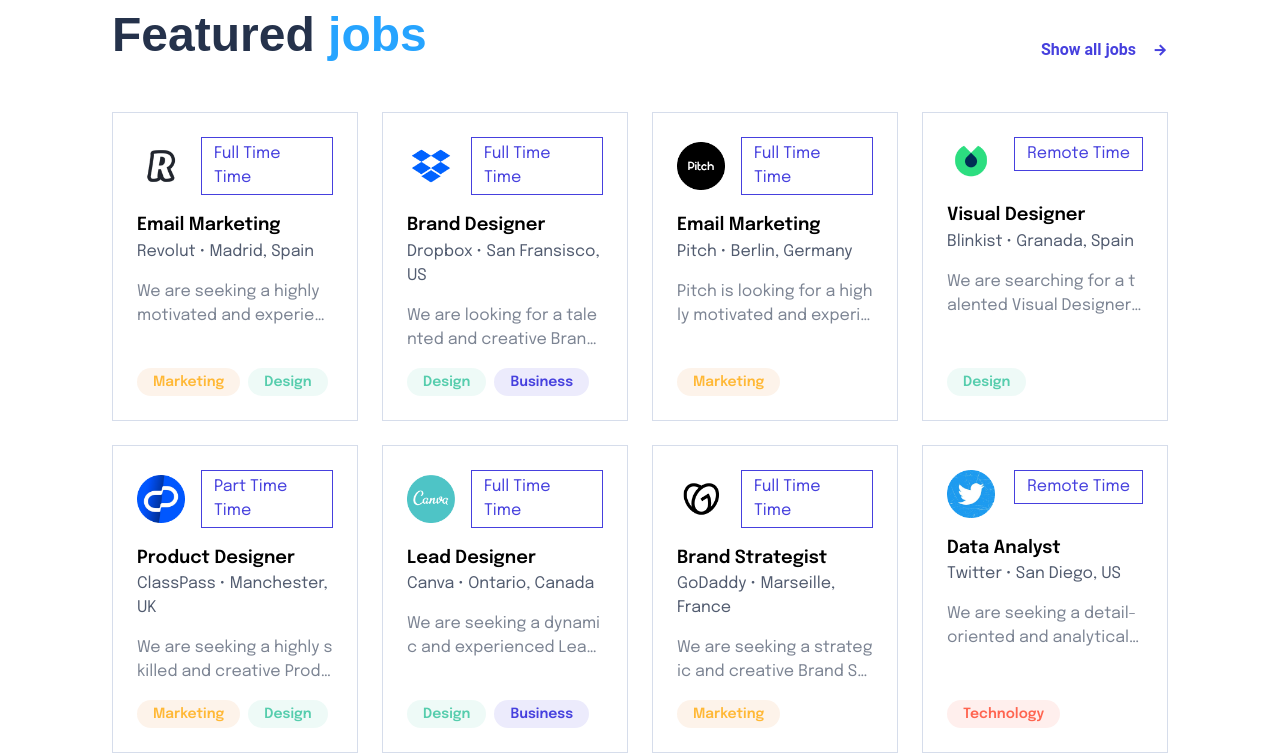
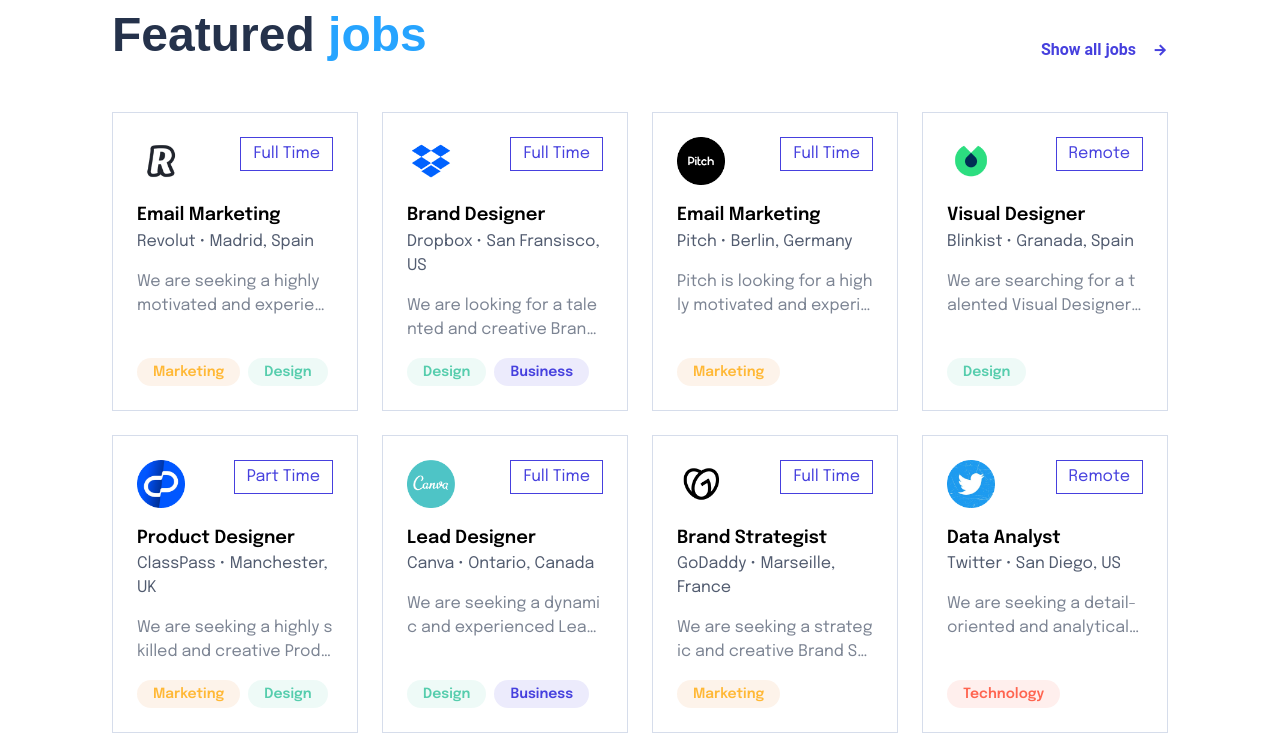
Before and after one commit to JLDaquipa/jobhuntly-website, a React (Vite) app: page / in a window 1280 px wide. Shown: the part 2280-3036 px from the top of the page. Built offline with nearby package versions, Linux system fonts and the light colour scheme; a web font is replaced by a local one.

Commit message:
Fixed details

```diff
--- a/src/components/FeaturedJobCard.jsx
+++ b/src/components/FeaturedJobCard.jsx
@@ -9,7 +9,7 @@
     <div className=' max-lg:min-w-[286px] flex flex-col gap-4 font-epilogue p-6 border border-neutral-20 cursor-pointer hover:shadow-md transition ease-in-out'>
       <div className='flex justify-between gap-4'>
         <img className="object-contain" src={companyLogo} alt="Company logo" width={48} height={48}/>
-        <span className='border border-solid border-brand-primary py-1 px-3 capitalize text-brand-primary flex items-center justify-center h-max'>{type} time</span>
+        <span className='border border-solid border-brand-primary py-1 px-3 capitalize text-brand-primary flex items-center justify-center h-max'>{type}</span>
       </div>
       <div>
         <h5 className='text-lg font-semibold '>{position}</h5>
```
